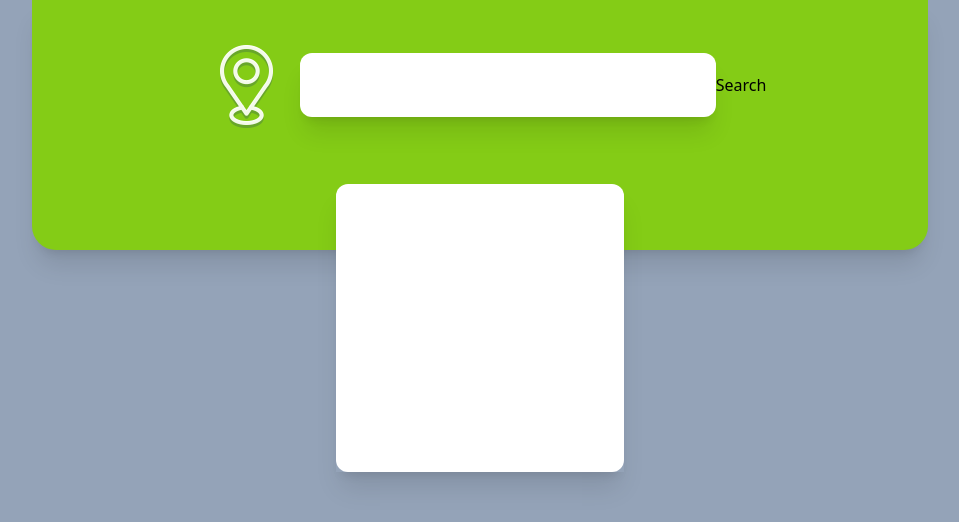
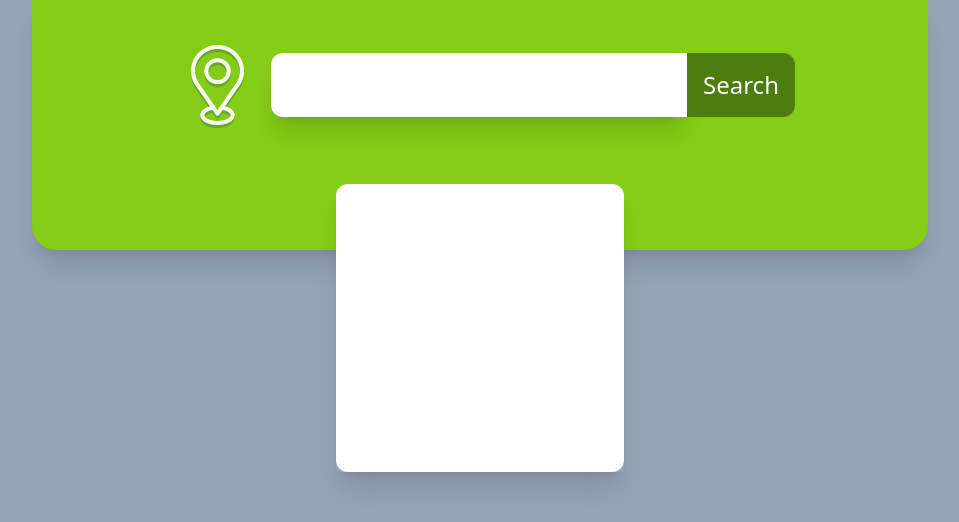
Before and after one commit to IndieHum/WeatherApp, a plain HTML site: page build/index.html in a window 1280 px wide. Shown: the whole page, without its empty margins (160-1119 px from the left). Drawn offline with Linux system fonts and the light colour scheme.

Commit message:
adding search button

```diff
--- a/build/index.html
+++ b/build/index.html
@@ -25,9 +25,14 @@
                 type="text"
                 name="search"
                 id="search-input"
-                class="p-4 text-2xl w-6/12 focus:outline-none text-center rounded-xl shadow-xl"
+                class="p-4 text-2xl w-6/12 focus:outline-none text-center rounded-s-xl shadow-xl"
             />
-            <button id="search" class="bg-lime-300">Search</button>
+            <button
+                id="search"
+                class="bg-lime-700 p-4 text-white rounded-e-xl text-2xl hover:bg-lime-600 transition-all"
+            >
+                Search
+            </button>
         </header>
         <main class="main-position shadow-xl">
             <div id="weather" class="bg-white w-72 h-72 rounded-xl"></div>
```
Also changed, not shown: build/css/style.css.
